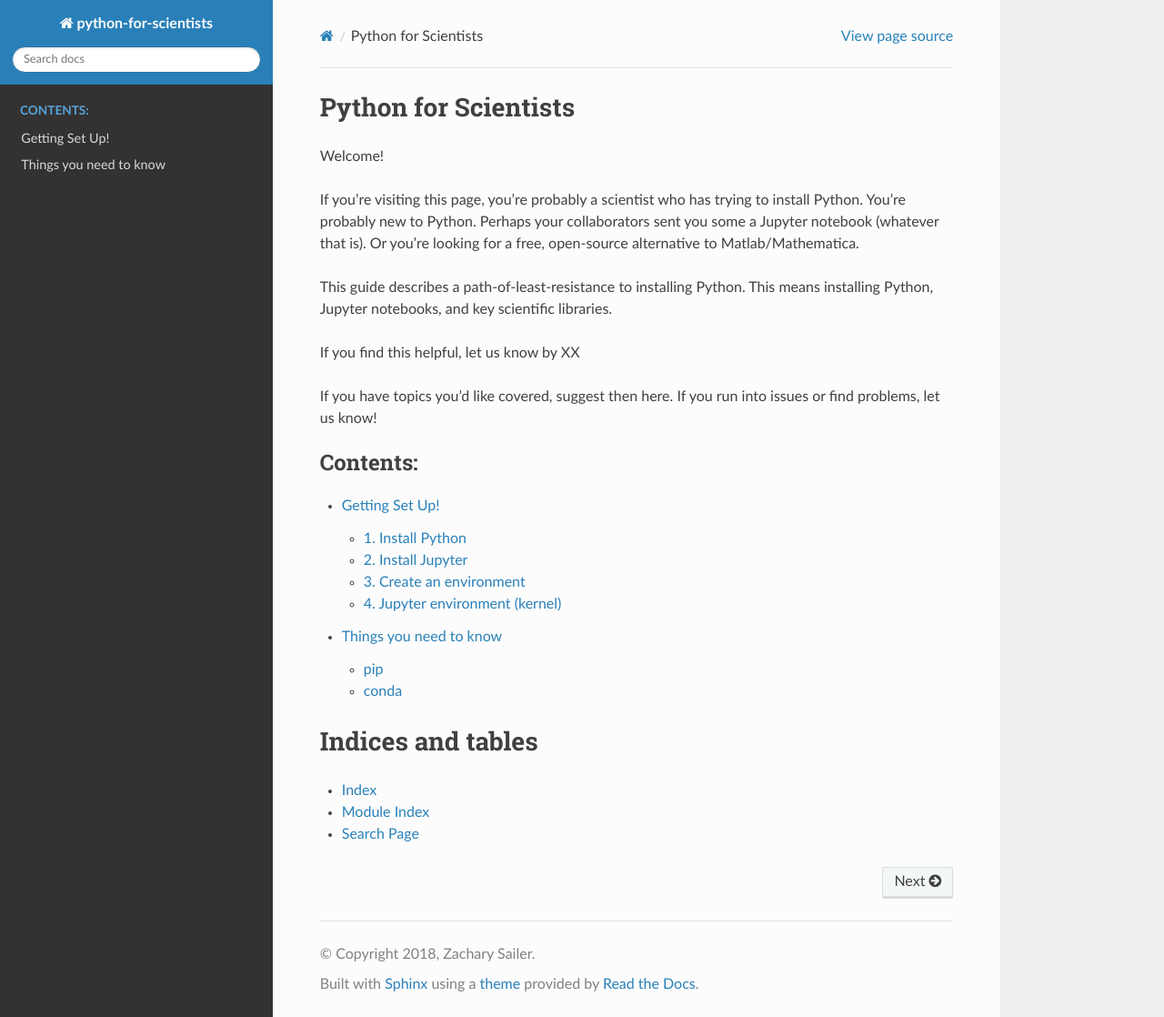
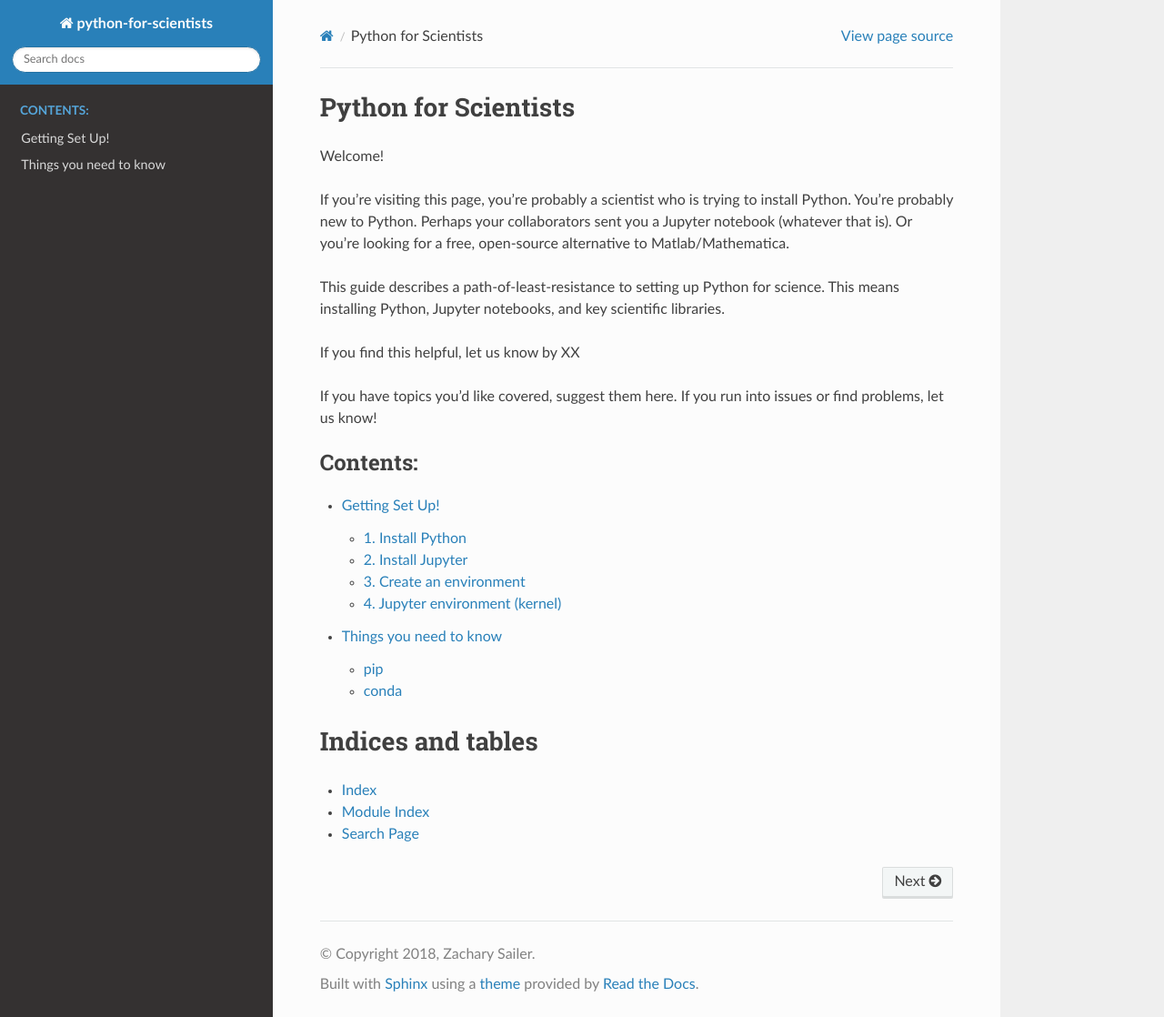
Before and after one commit to Zsailer/python-for-scientists, a Sphinx documentation site: the page built from docs/index.rst, in a window 1280 px wide and 1118 px high. Shown: the whole window at 91% size. Built offline with Sphinx 7.4.7 and the Read the Docs theme 2.0.0, drawn with Linux system fonts in a browser that asks for light colours.

Commit message:
Made language edits and fixed typos.

```diff
--- a/docs/index.rst
+++ b/docs/index.rst
@@ -8,13 +8,13 @@ Python for Scientists
 
 Welcome!
 
-If you're visiting this page, you're probably a scientist who has trying to install Python. You're probably new to Python. Perhaps your collaborators sent you some a Jupyter notebook (whatever that is). Or you're looking for a free, open-source alternative to Matlab/Mathematica.
+If you're visiting this page, you're probably a scientist who is trying to install Python. You're probably new to Python. Perhaps your collaborators sent you a Jupyter notebook (whatever that is). Or you're looking for a free, open-source alternative to Matlab/Mathematica.
 
-This guide describes a path-of-least-resistance to installing Python. This means installing Python, Jupyter notebooks, and key scientific libraries.
+This guide describes a path-of-least-resistance to setting up Python for science. This means installing Python, Jupyter notebooks, and key scientific libraries.
 
 If you find this helpful, let us know by XX
 
-If you have topics you'd like covered, suggest then here. If you run into issues or find problems, let us know!
+If you have topics you'd like covered, suggest them here. If you run into issues or find problems, let us know!
 
 .. toctree::
    :maxdepth: 2
```
